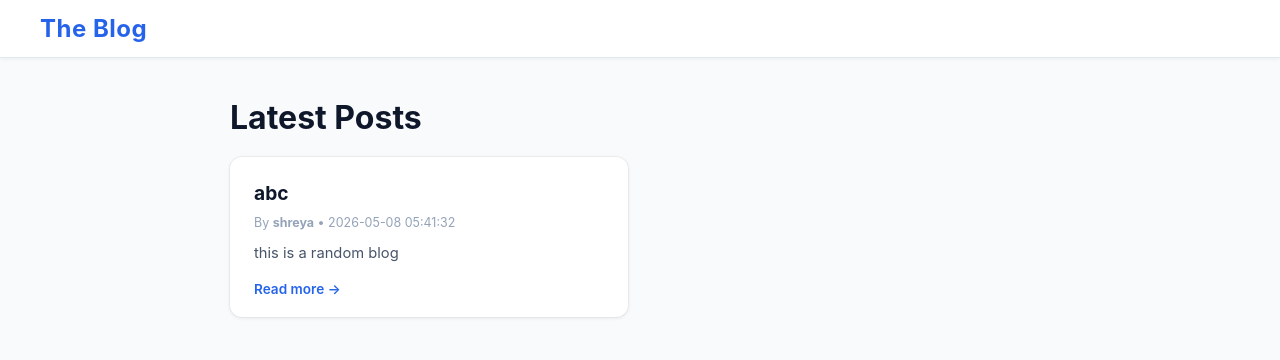
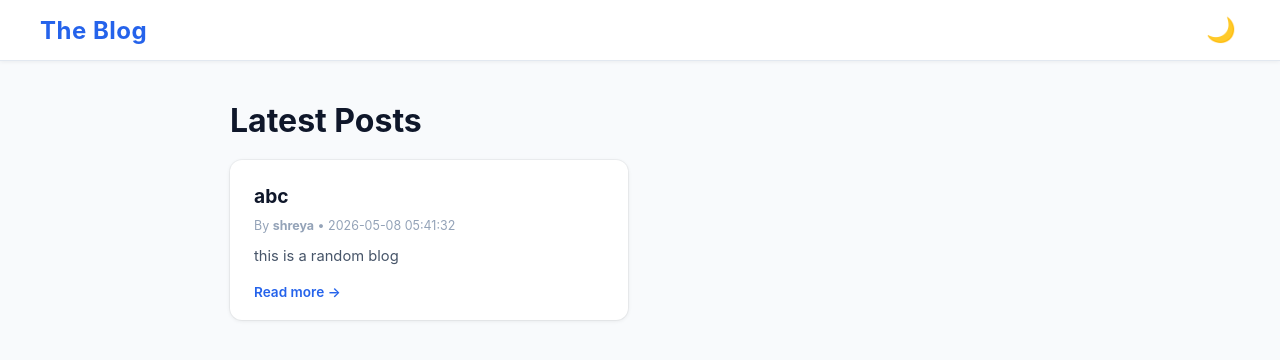
Before and after one commit to Shreya-Shetty-163487/jira-copilot-mcp, a Flask app: page / in a window 1280 px wide. Shown: the top 360 px of the page. Run offline with Flask 3, Linux system fonts and the light colour scheme.

Commit message:
Add sun/moon icon toggle for light/dark mode with localStorage persistence
Agent-Logs-Url: https://github.com/Shreya-Shetty-163487/jira-copilot-mcp/sessions/fb030341-3666-49c1-8a5e-cd503b5ffd1b

Co-authored-by: Shreya-Shetty-163487 <235034425+Shreya-Shetty-163487@users.noreply.github.com>

```diff
--- a/templates/base.html
+++ b/templates/base.html
@@ -59,6 +59,20 @@
       font-weight: 600;
     }
     nav a.btn-nav:hover { background: var(--btn-hover-bg-color); }
+
+    /* ── Theme toggle icon ── */
+    #theme-toggle {
+      background: none;
+      border: none;
+      cursor: pointer;
+      font-size: 1.5rem;
+      line-height: 1;
+      padding: 4px;
+      border-radius: 50%;
+      transition: transform 0.2s;
+      color: var(--text-color);
+    }
+    #theme-toggle:hover { transform: scale(1.15); }
 
     /* ── Main container ── */
     .container {
@@ -146,9 +160,34 @@
 <body>
   <nav>
     <a href="{{ url_for('index') }}" class="brand">The Blog</a>
+    <button id="theme-toggle" aria-label="Toggle light/dark mode" title="Toggle light/dark mode">🌙</button>
   </nav>
   <div class="container">
     {% block content %}{% endblock %}
   </div>
+  <script>
+    (function () {
+      var btn = document.getElementById('theme-toggle');
+      var html = document.documentElement;
+
+      function applyTheme(theme) {
+        html.setAttribute('data-theme', theme);
+        btn.textContent = theme === 'dark' ? '☀️' : '🌙';
+        var label = theme === 'dark' ? 'Switch to light mode' : 'Switch to dark mode';
+        btn.title = label;
+        btn.setAttribute('aria-label', label);
+      }
+
+      // Restore saved preference on load
+      var saved = localStorage.getItem('theme') || 'light';
+      applyTheme(saved);
+
+      btn.addEventListener('click', function () {
+        var next = html.getAttribute('data-theme') === 'dark' ? 'light' : 'dark';
+        localStorage.setItem('theme', next);
+        applyTheme(next);
+      });
+    })();
+  </script>
 </body>
 </html>
```
